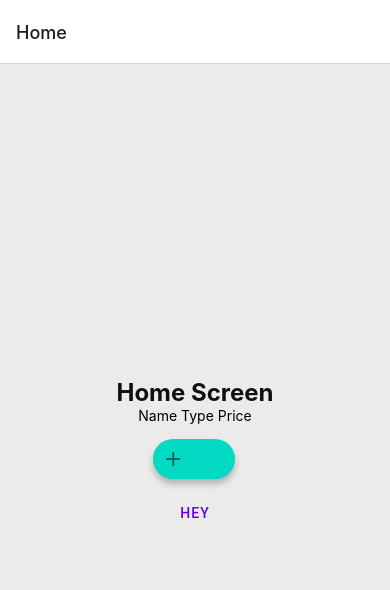
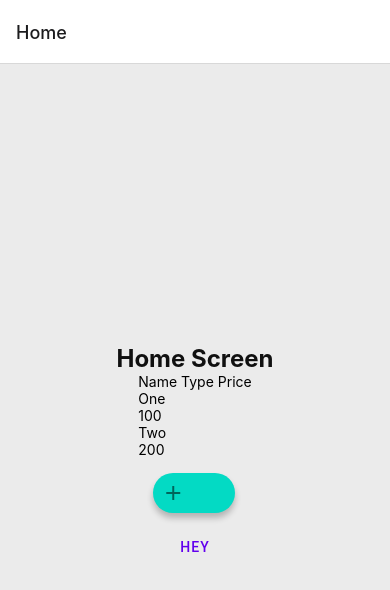
Before and after one commit to jjtsai0907/react-native-au20, a React Native app: screen /Home in a window 390 px wide. Shown: the top 590 px of the page. Built offline with nearby package versions, Linux system fonts and the light colour scheme.

Commit message:
Create ProductObject & Item and are used in HomeS

```diff
--- a/HomeScreen.tsx
+++ b/HomeScreen.tsx
@@ -1,18 +1,22 @@
 import React, { useState } from "react";
-import { StyleSheet, View, Text } from "react-native";
+import { StyleSheet, View, Text, FlatList } from "react-native";
 import { TouchableOpacity } from "react-native-gesture-handler";
 import { Button, FAB } from "react-native-paper";
 import AsyncStorage from "@react-native-async-storage/async-storage";
-import Product from "./Product";
+import { Product, Products } from "./ProductObject";
+import Item from "./Item";
 
 const HomeScreen: React.FC = (props: any) => {
   const [value, setValue] = useState("");
+  const [product, setProduct] = useState<Product>();
 
   const getProductValue = async () => {
     try {
       await AsyncStorage.getItem("product").then((result) => {
         if (result != null) {
           let jsonObject = JSON.parse(result!);
+          setProduct(jsonObject);
+          alert("product: " + product);
           alert("Name: " + jsonObject.name + "  Price: " + jsonObject.price);
         } else {
           alert("No Data");
@@ -29,6 +33,18 @@ const HomeScreen: React.FC = (props: any) => {
       <Text style={styles.text}>Home Screen</Text>
       <View>
         <Text>Name Type Price</Text>
+
+        <FlatList
+          data={Products}
+          renderItem={({ item }) => (
+            <Item
+              id={item.id}
+              name={item.name}
+              price={item.price}
+              productType={item.productType}
+            />
+          )}
+        />
 
         <FAB
           style={styles.fab}
--- /dev/null
+++ b/Item.tsx
@@ -0,0 +1,18 @@
+import { View, Text } from "react-native";
+import { Product } from "./ProductObject";
+import React, { FC, useState } from "react";
+
+const Item: FC<Product> = (props) => {
+  return (
+    <View>
+      <View>
+        <Text>{props.name}</Text>
+      </View>
+      <View>
+        <Text>{props.price}</Text>
+      </View>
+    </View>
+  );
+};
+
+export default Item;
--- /dev/null
+++ b/ProductObject.ts
@@ -0,0 +1,23 @@
+interface Product {
+  id: number;
+  name: String;
+  price: String;
+  productType: String;
+}
+
+const Products: Product[] = [
+  {
+    id: 1,
+    name: "One",
+    price: "100",
+    productType: "Food",
+  },
+  {
+    id: 2,
+    name: "Two",
+    price: "200",
+    productType: "Food",
+  },
+];
+
+export { Product, Products };
```
Also changed, not shown: Product.jsx (deleted, +0 -19 lines).
